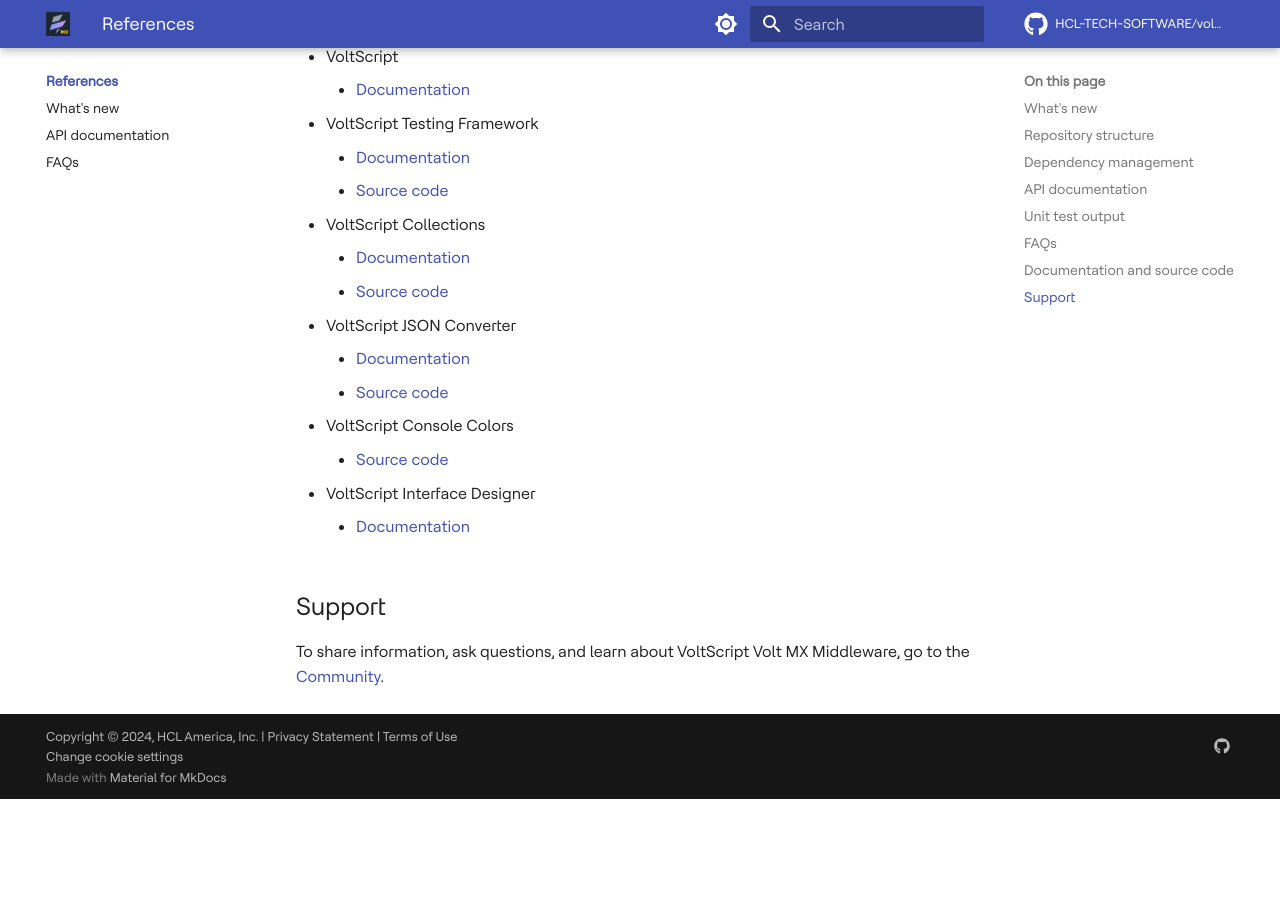
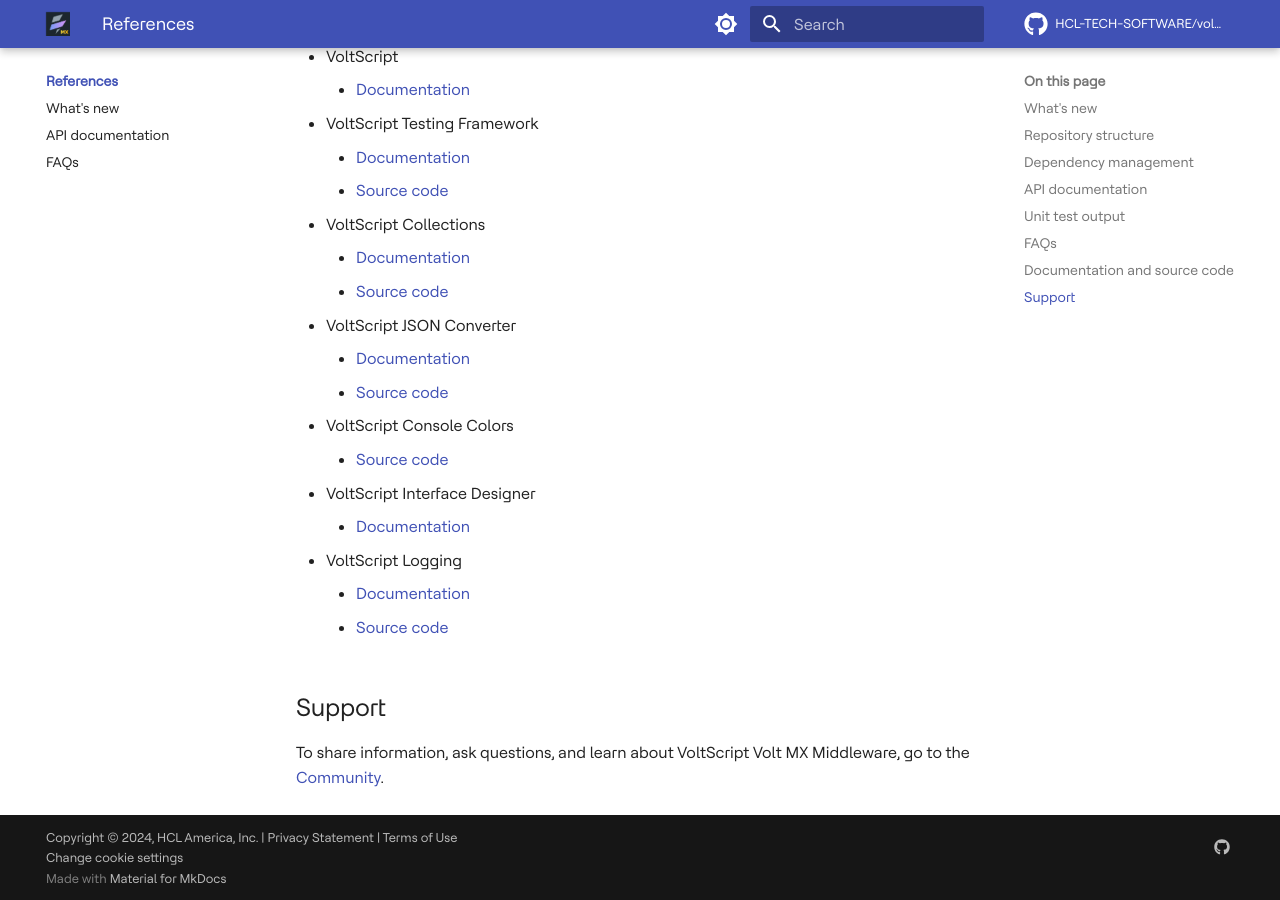
Before and after one commit to HCL-TECH-SOFTWARE/voltscript-voltmx-middleware, an MkDocs documentation site: the page built from docs/references/index.md, in a window 1280 px wide and 900 px high, scrolled down 1152 px. Built offline with MkDocs 1.6.1 and Material for MkDocs 9.7.7, drawn with Linux system fonts in a browser that asks for light colours; comment, search, counter and statistics services are not loaded; before the commit the page ends 1951 px from its top, so only the background shows below that.

```diff
--- a/docs/references/index.md
+++ b/docs/references/index.md
@@ -46,6 +46,9 @@ List of [frequently asked questions](FAQs.md) related to VoltScript Volt MX Midd
     - [Source code](https://github.com/HCL-TECH-SOFTWARE/voltscript-console-colors){: target="_blank" rel="noopener noreferrer"}
 - VoltScript Interface Designer
     - [Documentation](https://opensource.hcltechsw.com/voltscript-interface-designer){: target="_blank" rel="noopener noreferrer"}
+- VoltScript Logging
+    - [Documentation](https://opensource.hcltechsw.com/voltscript-logging){: target="_blank" rel="noopener noreferrer"}
+    - [Source code](https://github.com/HCL-TECH-SOFTWARE/voltscript-logging){: target="_blank" rel="noopener noreferrer"}
 
 ## Support
 
```
Also changed, not shown: README.md (+1 -1 lines), docs/howto/archipelago.md (+1 -1 lines).
